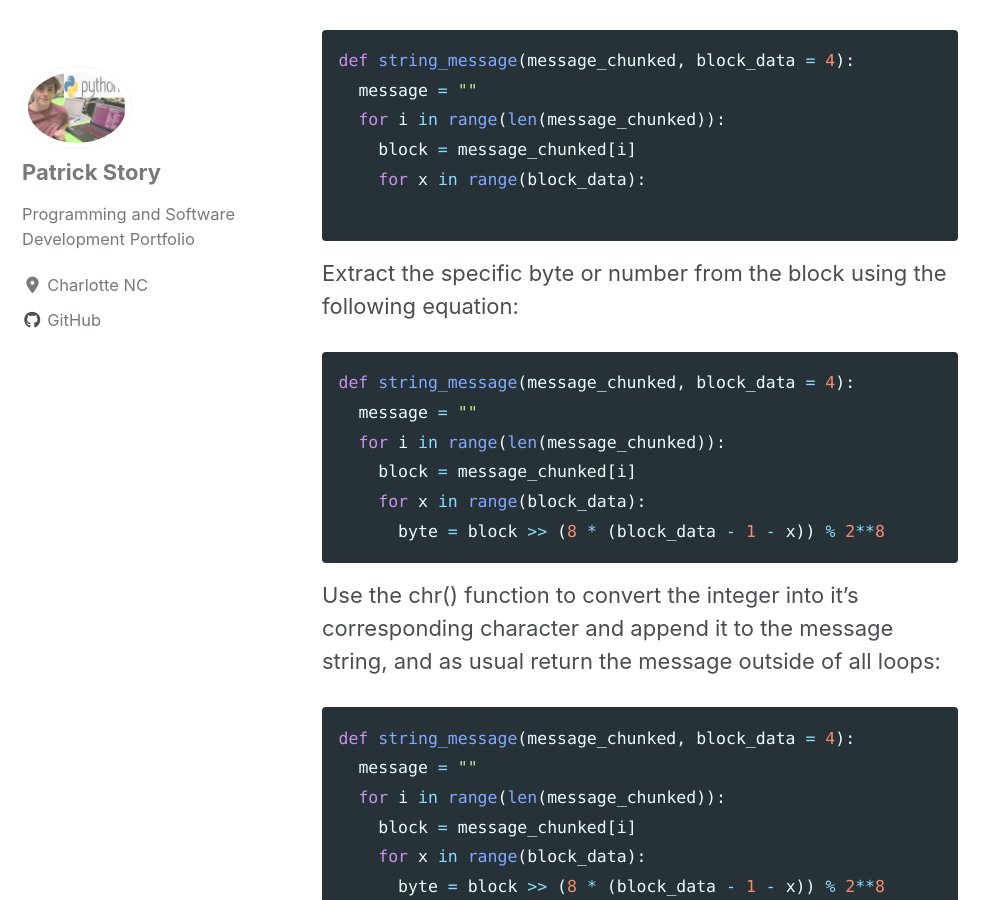
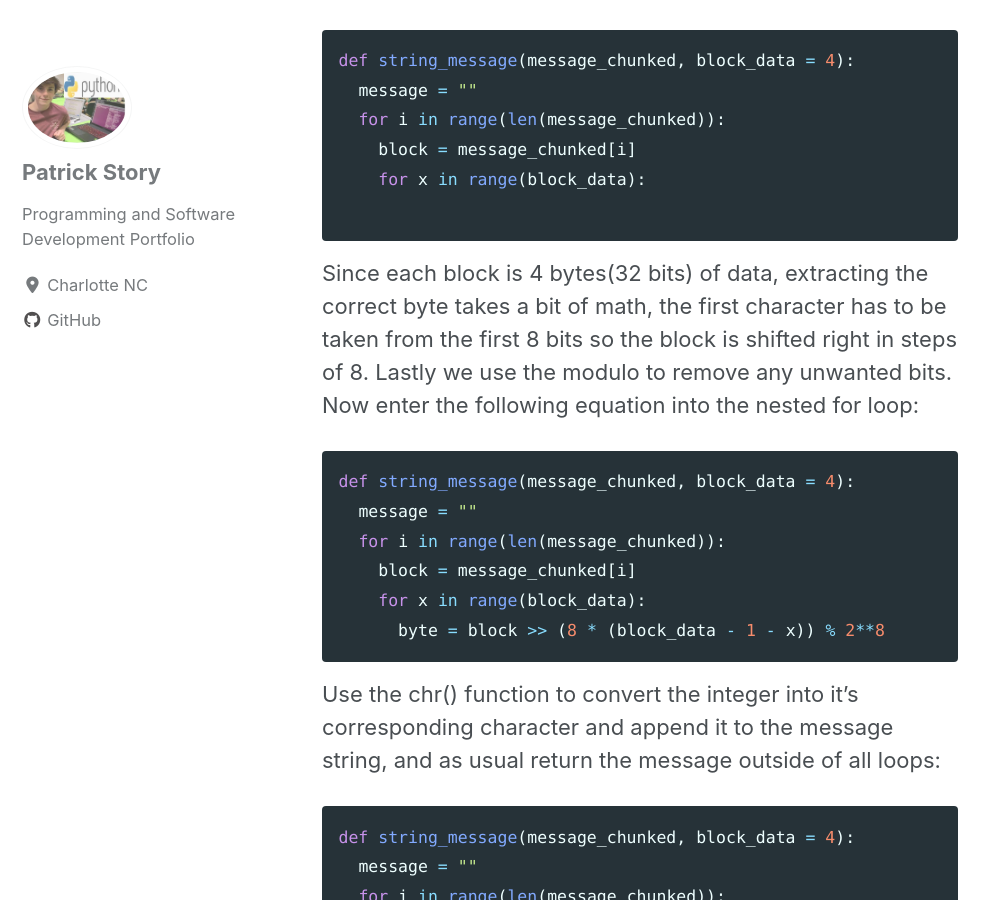
Before and after one commit to Patchyst/Patchyst.github.io, a Jekyll site: the page built from _posts/2019-08-13-BlockCipher.md, in a window 1280 px wide and 900 px high, scrolled down 5273 px. Shown: the whole window, without its empty margins (0-998 px from the left). Built offline with Jekyll 4.4.1, drawn with Linux system fonts in a browser that asks for light colours; cached includes are drawn as plain includes; nearby versions of some CDN libraries.

Commit message:
updating Block Cipher Project

````diff
--- a/_posts/2019-08-13-BlockCipher.md
+++ b/_posts/2019-08-13-BlockCipher.md
@@ -126,7 +126,7 @@ def string_message(message_chunked, block_data = 4):
     for x in range(block_data):
 
 ```
-Extract the specific byte or number from the block using the following equation:
+Since each block is 4 bytes(32 bits) of data, extracting the correct byte takes a bit of math, the first character has to be taken from the first 8 bits so the block is shifted right in steps of 8. Lastly we use the modulo to remove any unwanted bits. Now enter the following equation into the nested for loop:
 ```python
 def string_message(message_chunked, block_data = 4):
   message = ""
````
